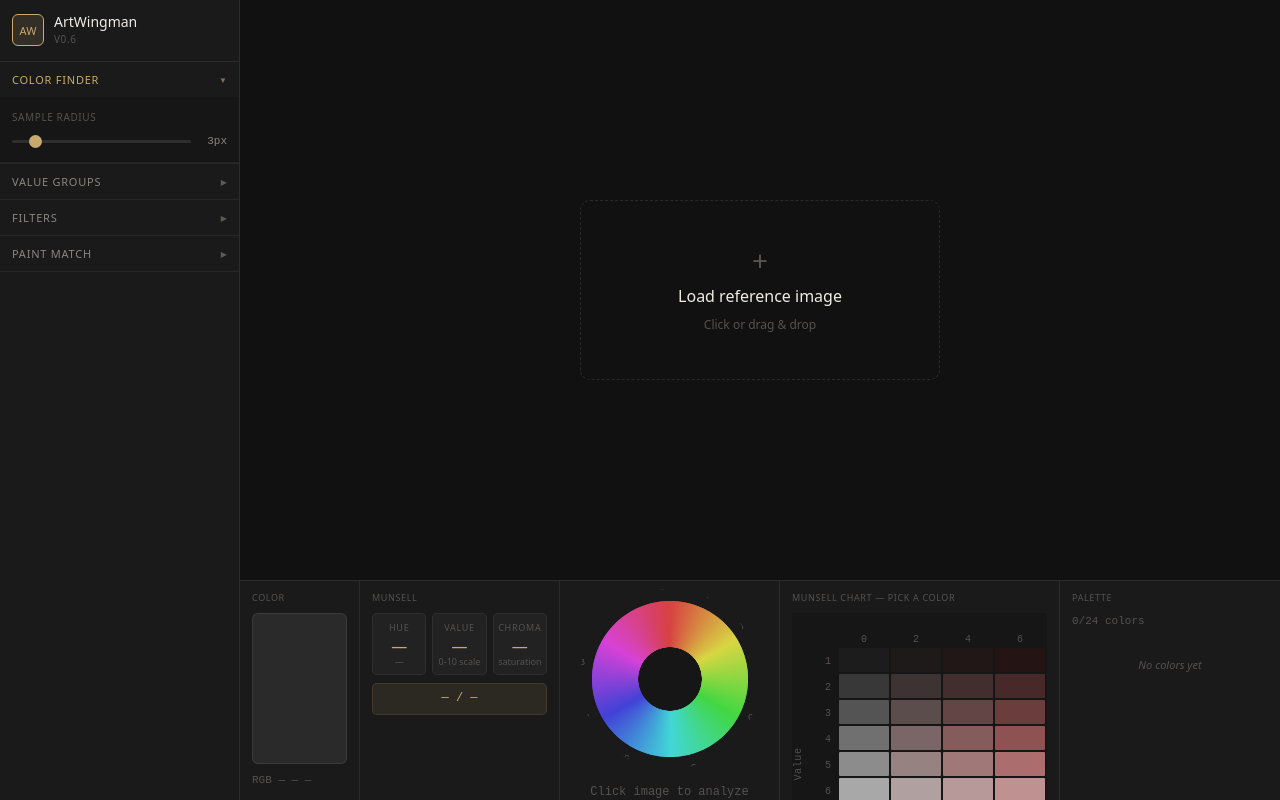
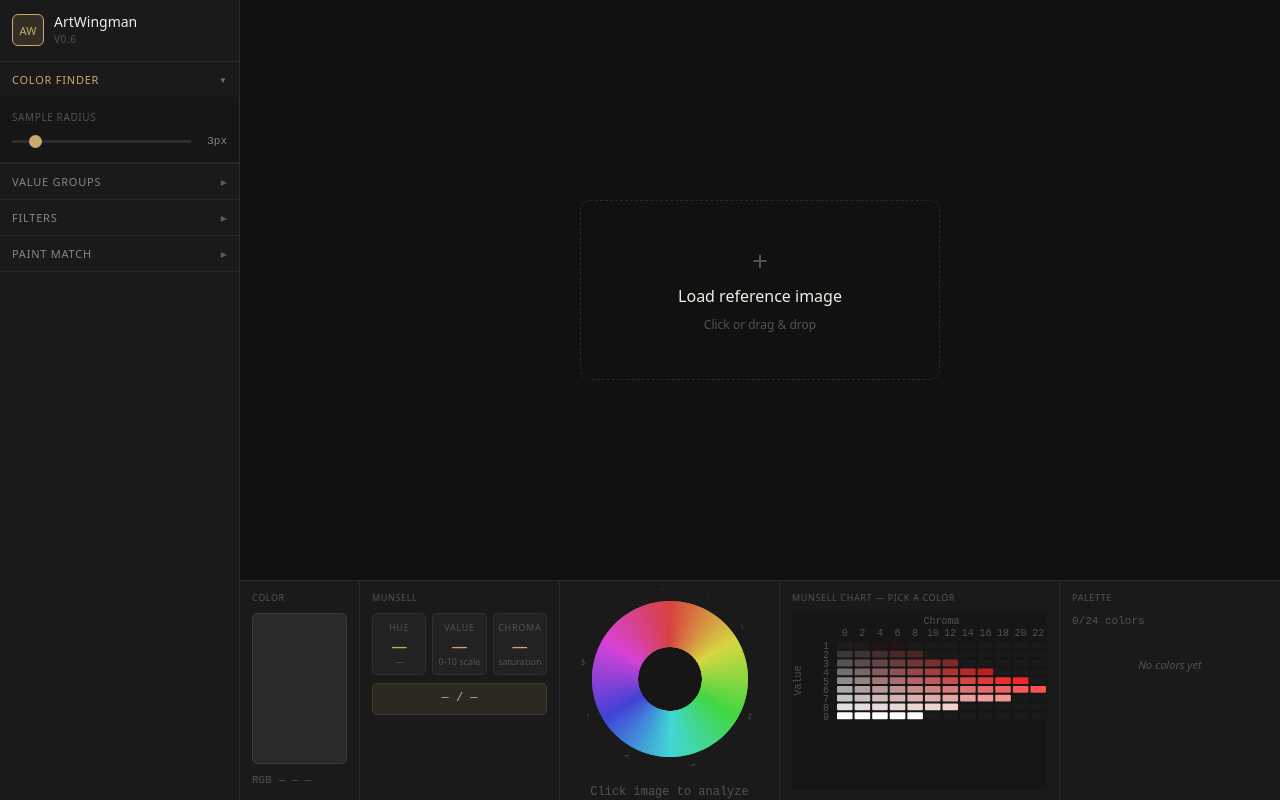
Before and after one commit to manvredo/artwingman, a Next.js app: page / in a window 1280 px wide. Built offline with nearby package versions, Linux system fonts and the light colour scheme.

Commit message:
v0.6 - Munsell chart: dynamic sizing, hover tooltip, remove click panel
Co-Authored-By: Claude Sonnet 4.6 <noreply@anthropic.com>

```diff
--- a/components/MunsellChart.js
+++ b/components/MunsellChart.js
@@ -1,202 +1,177 @@
-import { useState } from 'react'
+import { useState, useRef, useEffect } from 'react'
 
 const CHROMAS = [0, 2, 4, 6, 8, 10, 12, 14, 16, 18, 20, 22]
 const VALUES  = [1, 2, 3, 4, 5, 6, 7, 8, 9]
 
 const MAX_CHROMA = {
-  1: 6,
-  2: 8,
-  3: 12,
-  4: 16,
-  5: 20,
-  6: 22,
-  7: 18,
-  8: 12,
-  9: 8,
+  1: 6, 2: 8, 3: 12, 4: 16, 5: 20,
+  6: 22, 7: 18, 8: 12, 9: 8,
 }
 
-export default function MunsellChart({ hueAngle, hueName, hue, value, chroma, color }) {
-  const [selectedCell, setSelectedCell] = useState(null)
+const TOOLTIP_W = 130
+const TOOLTIP_H = 110  // 8 pad + 32 swatch + 4 + 15 notation + 4 + 14 value + 4 + 14 chroma + 8 pad + margins
+
+const PAD_L = 44   // "Value" rotated label + number labels
+const PAD_T = 28   // "Chroma" label + number labels
+const GAP   = 2
+
+export default function MunsellChart({ hueAngle, hueName, hue, value, chroma, color, compact }) {
+  const containerRef = useRef(null)
+  const [sz, setSz] = useState({ w: 0, h: 0 })
+  const [tooltip, setTooltip] = useState(null)
+
+  useEffect(() => {
+    const el = containerRef.current
+    if (!el) return
+    const ro = new ResizeObserver(entries => {
+      const { width, height } = entries[0].contentRect
+      setSz({ w: Math.floor(width), h: Math.floor(height) })
+    })
+    ro.observe(el)
+    return () => ro.disconnect()
+  }, [])
 
   const activeChroma = chroma !== null ? Math.round(chroma / 2) * 2 : null
   const activeValue  = value  !== null ? Math.round(value)         : null
   const hasColor = value !== null && chroma !== null
 
-  const cellW = 52
-  const cellH = 26
-  const gap   = 2
+  // Cell size: constrained by both width AND height so chart always fits
+  const cellWFromW = sz.w > 0 ? (sz.w - PAD_L) / CHROMAS.length : 0
+  const cellWFromH = sz.h > 0 ? ((sz.h - PAD_T) / VALUES.length) * 2 : cellWFromW
+  const cellW = Math.max(1, Math.min(cellWFromW, cellWFromH))
+  const cellH = cellW / 2
 
-  const padLeft = 46   // rotated "Value" label + number labels
-  const padTop  = 34   // "Chroma" label + number labels
+  const svgW = sz.w
+  const svgH = PAD_T + VALUES.length * cellH
 
-  const svgW = padLeft + CHROMAS.length * cellW + gap
-  const svgH = padTop  + VALUES.length  * cellH + gap
+  const hueLabel = hue && hue !== '—' ? hue : '—'
 
-  const handleCellClick = (v, c, inRange) => {
+  const handleEnter = (v, c, inRange, col, row) => {
     if (!inRange) return
-    setSelectedCell(prev =>
-      prev && prev.value === v && prev.chroma === c ? null : { value: v, chroma: c }
-    )
+    const cellX = PAD_L + col * cellW
+    const cellY = PAD_T + row * cellH
+
+    // Horizontal: slightly right of cell center, clamped to container
+    const tx = Math.max(4, Math.min(cellX + cellW / 2 + 8, sz.w - TOOLTIP_W - 4))
+
+    // Vertical: prefer above cell, fall back to below, always clamp to container
+    const aboveY = cellY - TOOLTIP_H - 6
+    const belowY = cellY + cellH + 6
+    const rawTy  = aboveY >= PAD_T ? aboveY : belowY
+    const ty = Math.max(4, Math.min(rawTy, sz.h - TOOLTIP_H - 4))
+
+    setTooltip({
+      v, c, tx, ty,
+      color: `hsl(${hueAngle}, ${c * 4.5}%, ${v * 11}%)`,
+    })
   }
 
-  const selectedColor = selectedCell
-    ? `hsl(${hueAngle}, ${selectedCell.chroma * 4.5}%, ${selectedCell.value * 11}%)`
-    : null
-
-  const hueLabel = hue && hue !== '—' ? hue : null
-
   return (
-    <div style={{ background: '#161616', overflow: 'auto', lineHeight: 0, flexShrink: 0 }}>
+    <div
+      ref={containerRef}
+      style={{ flex: 1, minHeight: 0, overflow: 'hidden', position: 'relative', lineHeight: 0, background: '#161616' }}
+      onMouseLeave={() => setTooltip(null)}
+    >
+      {sz.w > 0 && sz.h > 0 && (
         <svg width={svgW} height={svgH} style={{ display: 'block' }}>
 
           {/* "Chroma" axis label */}
           <text
-          x={padLeft + (CHROMAS.length * cellW) / 2}
-          y={12}
-          textAnchor="middle"
-          fontSize={10}
-          fontFamily="monospace"
-          fill="#555250"
-          letterSpacing="0.06em"
+            x={PAD_L + (CHROMAS.length * cellW) / 2} y={11}
+            textAnchor="middle" fontSize={10} fontFamily="monospace" fill="#555250"
           >Chroma</text>
 
           {/* "Value" axis label — rotated */}
           <text
-          x={9}
-          y={padTop + (VALUES.length * cellH) / 2}
-          textAnchor="middle"
-          fontSize={10}
-          fontFamily="monospace"
-          fill="#555250"
-          letterSpacing="0.06em"
-          transform={`rotate(-90, 9, ${padTop + (VALUES.length * cellH) / 2})`}
+            x={9} y={PAD_T + (VALUES.length * cellH) / 2}
+            textAnchor="middle" fontSize={10} fontFamily="monospace" fill="#555250"
+            transform={`rotate(-90, 9, ${PAD_T + (VALUES.length * cellH) / 2})`}
           >Value</text>
 
           {/* X-axis numbers */}
           {CHROMAS.map((c, col) => (
-          <text
-            key={`x${c}`}
-            x={padLeft + col * cellW + cellW / 2}
-            y={padTop - 5}
-            textAnchor="middle"
-            fontSize={10}
-            fontFamily="monospace"
-            fill="#555250"
+            <text key={`x${c}`}
+              x={PAD_L + col * cellW + cellW / 2} y={PAD_T - 5}
+              textAnchor="middle" fontSize={10} fontFamily="monospace" fill="#555250"
             >{c}</text>
           ))}
 
           {/* Y-axis numbers */}
           {VALUES.map((v, row) => (
-          <text
-            key={`y${v}`}
-            x={padLeft - 7}
-            y={padTop + row * cellH + cellH / 2 + 4}
-            textAnchor="end"
-            fontSize={10}
-            fontFamily="monospace"
-            fill="#555250"
+            <text key={`y${v}`}
+              x={PAD_L - 7} y={PAD_T + row * cellH + cellH / 2 + 4}
+              textAnchor="end" fontSize={10} fontFamily="monospace" fill="#555250"
             >{v}</text>
           ))}
 
           {/* Cells */}
           {VALUES.map((v, row) =>
             CHROMAS.map((c, col) => {
-            const x = padLeft + col * cellW
-            const y = padTop  + row  * cellH
+              const x = PAD_L + col * cellW
+              const y = PAD_T + row * cellH
               const inRange = c <= MAX_CHROMA[v]
-            const isActive   = hasColor && v === activeValue && c === activeChroma && inRange
-            const isSelected = selectedCell && selectedCell.value === v && selectedCell.chroma === c && inRange
-
-            const gx = x + gap / 2
-            const gy = y + gap / 2
-            const gw = cellW - gap
-            const gh = cellH - gap
-
-            // Border: gold for canvas-analyzed color, white for chart selection
-            const borderColor = isActive ? '#c8a96e' : isSelected ? 'rgba(255,255,255,0.8)' : null
+              const isActive = hasColor && v === activeValue && c === activeChroma && inRange
+              const gx = x + GAP / 2, gy = y + GAP / 2
+              const gw = cellW - GAP,  gh = cellH - GAP
 
               return (
                 <g
                   key={`${v}-${c}`}
-                onClick={() => handleCellClick(v, c, inRange)}
-                style={{ cursor: inRange ? 'pointer' : 'default' }}
+                  onMouseEnter={() => handleEnter(v, c, inRange, col, row)}
+                  style={{ cursor: inRange ? 'crosshair' : 'default' }}
                 >
                   <rect
                     x={gx} y={gy} width={gw} height={gh}
                     fill={inRange ? `hsl(${hueAngle}, ${c * 4.5}%, ${v * 11}%)` : '#1a1a1a'}
                     rx={1}
                   />
-                {borderColor && (
-                  <rect
-                    x={gx} y={gy} width={gw} height={gh}
-                    fill="none"
-                    stroke={borderColor}
-                    strokeWidth={2}
-                    rx={1}
-                  />
-                )}
                   {isActive && (
-                  <circle
-                    cx={x + cellW / 2}
-                    cy={y + cellH / 2}
-                    r={2.5}
-                    fill="white"
-                  />
+                    <>
+                      <rect x={gx} y={gy} width={gw} height={gh}
+                        fill="none" stroke="#c8a96e" strokeWidth={2} rx={1} />
+                      <circle cx={x + cellW / 2} cy={y + cellH / 2} r={2} fill="white" />
+                    </>
                   )}
                 </g>
               )
             })
           )}
         </svg>
+      )}
 
-      {/* Selected cell info panel */}
-      {selectedCell && (
+      {/* Hover tooltip */}
+      {tooltip && (
         <div style={{
+          position: 'absolute',
+          left: tooltip.tx,
+          top: tooltip.ty,
+          width: TOOLTIP_W,
+          background: '#222',
+          border: '1px solid rgba(200,169,110,0.3)',
+          borderRadius: 6,
+          padding: 8,
+          pointerEvents: 'none',
+          zIndex: 100,
           lineHeight: 'normal',
-          borderTop: '1px solid rgba(255,255,255,0.08)',
-          padding: '10px 12px',
           display: 'flex',
           flexDirection: 'column',
-          gap: 8,
-          background: '#161616',
-          width: svgW,
+          gap: 4,
           boxSizing: 'border-box',
         }}>
           <div style={{
-            height: 40,
-            borderRadius: 5,
-            background: selectedColor,
-            border: '1px solid rgba(255,255,255,0.08)',
+            width: 32, height: 32, borderRadius: 4,
+            background: tooltip.color,
+            border: '1px solid rgba(255,255,255,0.1)',
+            flexShrink: 0,
           }} />
-          <div style={{ display: 'flex', alignItems: 'center', justifyContent: 'space-between' }}>
-            <span style={{
-              fontSize: 13,
-              color: '#c8a96e',
-              fontFamily: 'monospace',
-              fontWeight: 500,
-              background: 'rgba(200,169,110,0.1)',
-              border: '1px solid rgba(200,169,110,0.15)',
-              borderRadius: 4,
-              padding: '4px 10px',
-            }}>
-              {hueLabel
-                ? `${hueLabel} ${selectedCell.value}/${selectedCell.chroma}`
-                : `— ${selectedCell.value}/${selectedCell.chroma}`}
-            </span>
+          <div style={{ fontSize: 11, color: '#c8a96e', fontFamily: 'monospace', fontWeight: 500 }}>
+            {hueLabel} {tooltip.v}/{tooltip.c}
           </div>
-          <div style={{ display: 'flex', gap: 6 }}>
-            <div style={{ flex: 1, background: '#222', borderRadius: 4, padding: '5px 6px', textAlign: 'center' }}>
-              <div style={{ fontSize: 9, color: '#555250', textTransform: 'uppercase', letterSpacing: '0.06em' }}>Hue</div>
-              <div style={{ fontSize: 14, color: '#c8a96e', fontWeight: 500 }}>{hueLabel || '—'}</div>
+          <div style={{ fontSize: 10, color: '#8a8680', fontFamily: 'monospace' }}>
+            Value: {tooltip.v}
           </div>
-            <div style={{ flex: 1, background: '#222', borderRadius: 4, padding: '5px 6px', textAlign: 'center' }}>
-              <div style={{ fontSize: 9, color: '#555250', textTransform: 'uppercase', letterSpacing: '0.06em' }}>Value</div>
-              <div style={{ fontSize: 14, color: '#c8a96e', fontWeight: 500 }}>{selectedCell.value}</div>
-            </div>
-            <div style={{ flex: 1, background: '#222', borderRadius: 4, padding: '5px 6px', textAlign: 'center' }}>
-              <div style={{ fontSize: 9, color: '#555250', textTransform: 'uppercase', letterSpacing: '0.06em' }}>Chroma</div>
-              <div style={{ fontSize: 14, color: '#c8a96e', fontWeight: 500 }}>{selectedCell.chroma}</div>
-            </div>
+          <div style={{ fontSize: 10, color: '#8a8680', fontFamily: 'monospace' }}>
+            Chroma: {tooltip.c}
           </div>
         </div>
       )}
--- a/styles/Home.module.css
+++ b/styles/Home.module.css
@@ -504,7 +504,7 @@
   flex: 1;
   min-width: 0;
   flex-shrink: 1;
-  overflow: auto;
+  overflow: hidden;
 }
 
 .infoPanelPalette {
```
Lines whose indentation alone changed are shown as unchanged.
